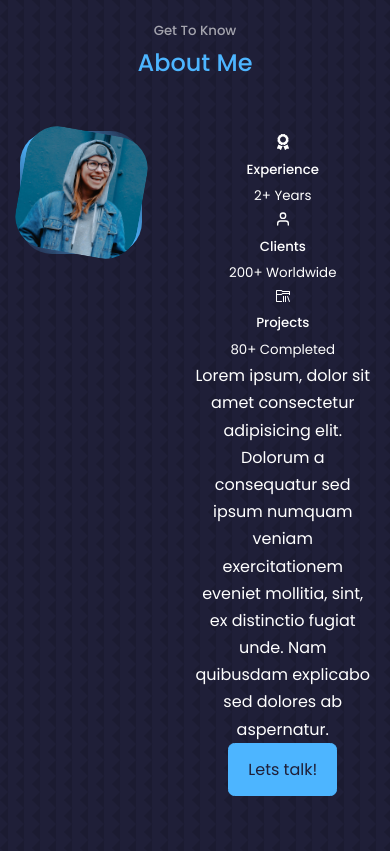
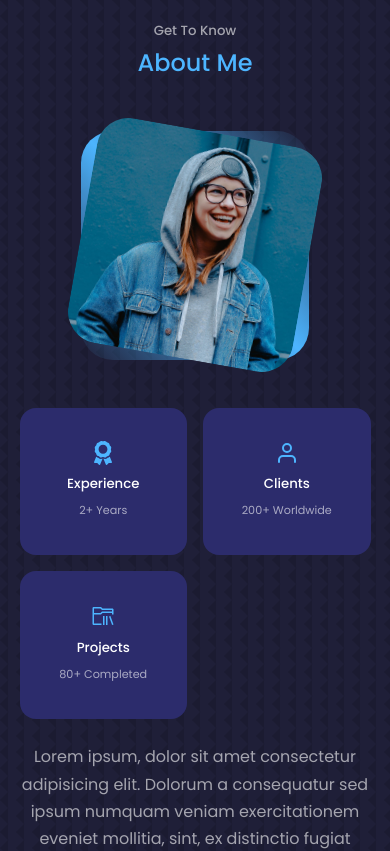
Before and after one commit to d-zucho/portfolio-101, a React (Create React App) app: page / in a window 390 px wide. Shown: the part 920-1771 px from the top of the page. Built offline with nearby package versions, Linux system fonts and the light colour scheme.

Commit message:
finish about me section

```diff
--- a/src/components/about/about.style.css
+++ b/src/components/about/about.style.css
@@ -32,3 +32,78 @@
 .about__me-img:hover {
   transform: rotate(0);
 }
+
+/** Right Column -- Cards */
+
+.about__cards {
+  display: grid;
+  grid-template-columns: repeat(3, 1fr);
+  gap: 1.5rem;
+}
+
+.about__card {
+  background-color: var(--color-bg-varient);
+  border: 1px solid transparent;
+  border-radius: 1rem;
+  padding: 2rem;
+  text-align: center;
+  transition: var(--transition);
+}
+
+.about__card:hover {
+  background-color: transparent;
+  border: 1px solid var(--color-primary-varient);
+}
+
+.about__icon {
+  color: var(--color-primary);
+  font-size: 1.5rem;
+}
+
+.about__card small {
+  font-size: 0.7rem;
+  color: var(--color-light);
+}
+
+.about__content p {
+  color: var(--color-light);
+  margin: 2rem 0 2.6rem;
+}
+
+/* ? ======== Media Query for Medium Devices */
+@media screen and (max-width: 1024px) {
+  .about__container {
+    grid-template-columns: 1fr;
+    gap: 0;
+  }
+
+  .about__me {
+    width: 50%;
+    margin: 2rem auto 4rem;
+  }
+
+  .about__content p {
+    margin: 1rem 0 1.5rem;
+  }
+}
+
+/* ? ======== Media Query for Small Devices */
+@media screen and (max-width: 500px) {
+  .about__me {
+    width: 65%;
+    margin: 0 auto 3rem;
+  }
+
+  .about__cards {
+    grid-template-columns: 1fr 1fr;
+    gap: 1rem;
+  }
+
+  .about__content {
+    text-align: center;
+  }
+
+  .about__content p {
+    margin: 1.5rem 0;
+  }
+}
```
